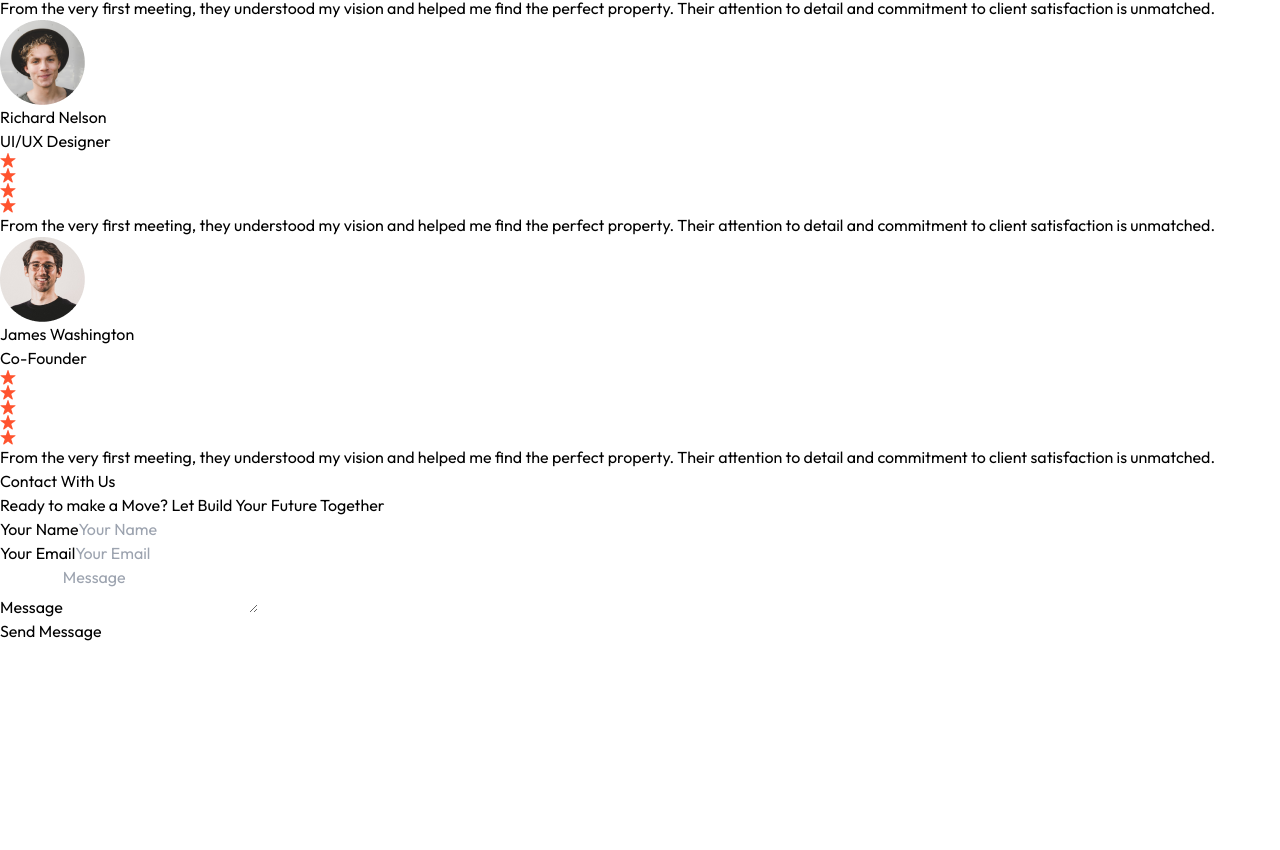
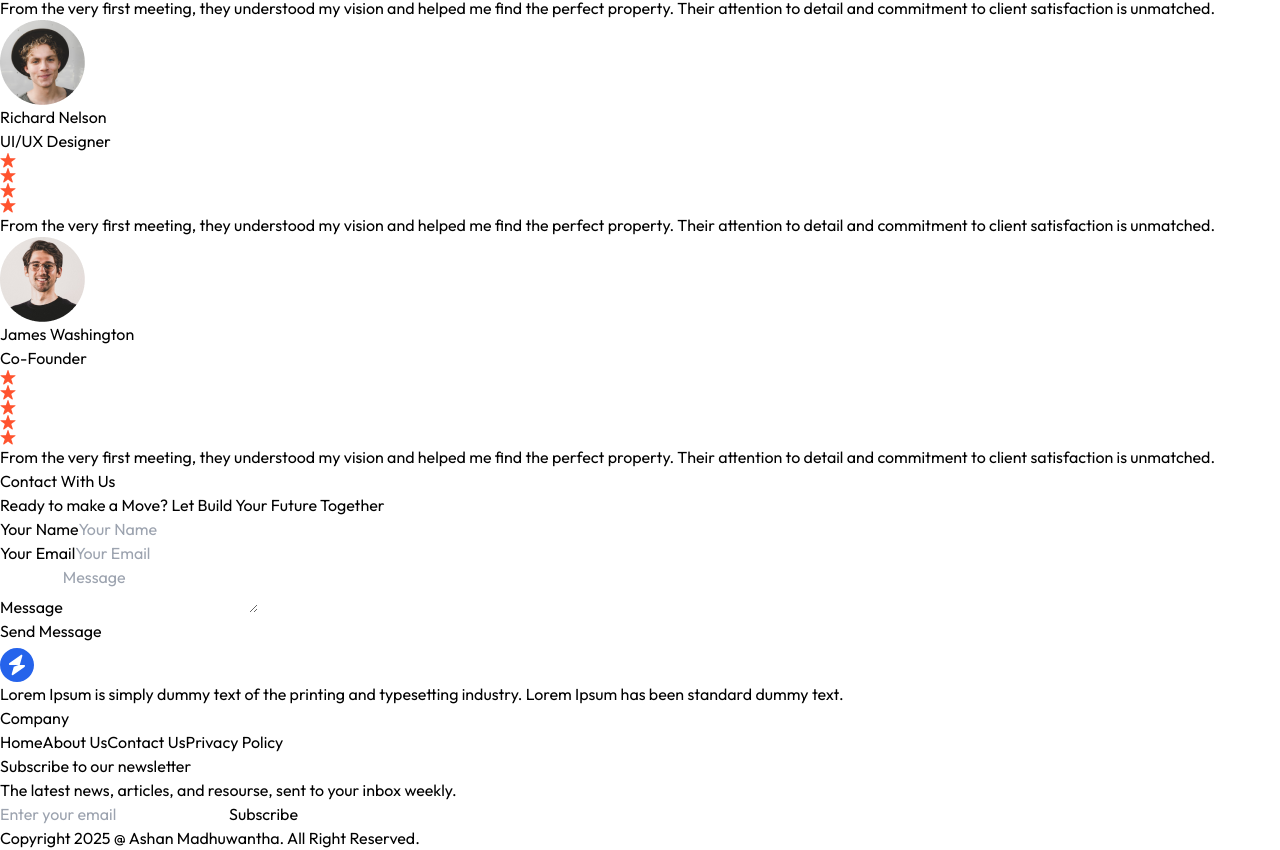
Before and after one commit to AshanMaduwantha/Real-Estate-Project, a React (Vite) app: page / in a window 1280 px wide. Shown: the part 6032-6882 px from the top of the page. Before the commit the page ends 6675 px from the top, so only its background shows below. Built offline with nearby package versions, Linux system fonts and the light colour scheme.

Commit message:
do some changes

```diff
--- a/package.json
+++ b/package.json
@@ -10,6 +10,7 @@
     "preview": "vite preview"
   },
   "dependencies": {
+    "framer-motion": "^11.18.0",
     "react": "^18.3.1",
     "react-dom": "^18.3.1",
     "react-toastify": "^11.0.3"
--- a/src/App.jsx
+++ b/src/App.jsx
@@ -6,6 +6,7 @@
 import Contact from './Components/Contact'
 import { ToastContainer } from 'react-toastify';
 import 'react-toastify/dist/ReactToastify.css';
+import Footer from './Components/Footer'
 
 const App = () => {
   return (
@@ -16,6 +17,7 @@
       <Projects />
       <Testimonails />
       <Contact />
+      <Footer />
     </div>
   )
 }
--- a/src/Components/About.jsx
+++ b/src/Components/About.jsx
@@ -1,9 +1,15 @@
 import React from 'react'
 import { assets} from '../assets/assets'
+import {motion} from 'framer-motion'
 
 function About() {
   return (
-    <div className='flex flex-col items-center justify-center container mx-auto p-14 md:px-20 lg:px-32 w-full overflow-hidden' id='About'>
+    <motion.div
+    initial={{opacity: 0, y:100}}
+    transition={{duration: 1}}
+    whileInView={{opacity: 1, y:0}}
+    viewport={{once: true}}
+    className='flex flex-col items-center justify-center container mx-auto p-14 md:px-20 lg:px-32 w-full overflow-hidden' id='About'>
         <h1 className='text-2xl sm:text-4xl font-bold mb-2'>About <span className='text-2xl sm:text-4xl font-bold mb-2'>Our Brand</span></h1>
         <p className='text-gray-500 max-w-80 text-center mb-8'>Passionate About Properties, Dedicated to Your Vision</p>
         <div className='flex flex-col md:flex-row items-center ma:items-start md:gap-20'>
@@ -32,7 +38,7 @@
             <button className='bg-blue-600 text-white px-8 py-2 rounded'>Learn More</button>
           </div>
         </div>
-    </div>
+    </motion.div>
   )
 }
 
--- a/src/Components/Contact.jsx
+++ b/src/Components/Contact.jsx
@@ -1,5 +1,6 @@
 import React from 'react'
 import { toast } from 'react-toastify';
+import {motion} from 'framer-motion'
 
 function Contact() {
 
@@ -31,7 +32,12 @@
     };
 
   return (
-    <div className='text-center p-6 py-20 lg:px-32 w-full overflow-hidden' id='Contact'>
+    <motion.div
+    initial={{ opacity: 0 }}
+    transition={{ duration: 1 }}
+    whileInView={{ opacity: 1, x: 0 }}
+    viewport={{ once: true }}
+    className='text-center p-6 py-20 lg:px-32 w-full overflow-hidden' id='Contact'>
         <h1 className='text-center text-2xl sm:text-4xl font-bold mb-2'>Contact <span className='text-2xl sm:text-4xl font-bold mb-2'>With Us</span></h1>
         <p className='text-center text-gray-500 mb-12 max-w-80 mx-auto'>Ready to make a Move? Let Build Your Future Together</p>
 
@@ -53,7 +59,7 @@
         <button className='bg-blue-600 text-white py-2 px-12 mb-10 rounded'>{result ? result : "Send Message"}</button>
     </form>
 
-    </div>
+    </motion.div>
   )
 }
 
--- /dev/null
+++ b/src/Components/Footer.jsx
@@ -0,0 +1,37 @@
+import React from 'react'
+import {assets} from '../assets/assets'
+
+function Footer() {
+  return (
+    <div className='pt-10 px-4 md:px-10 lg:px-32 bg-gray-900 w-full overflow-hidden' id='Footer'>
+        <div className='container mx-auto flex flex-col md:flex-row justify-between items-start'>
+            <div className='w-full md:w-1/3 mb-8 md:mb-0'>
+                <img src={assets.logo_dark} alt=''/>
+                <p className='text-gray-400 mt-4'>Lorem Ipsum is simply dummy text of the printing and typesetting industry. Lorem Ipsum has been standard dummy text.</p>
+            </div>
+            <div className='w-full md:w-1/5 mb-8 md:mb-0'>
+                <h3 className='text-white text-lg font-bold mb-4'>Company</h3>
+                <ul className='flex flex-col gap-2 text-gray-500'>
+                    <a href='#Header' className='hover:text-white'>Home</a>
+                    <a href='#About' className='hover:text-white'>About Us</a>
+                    <a href='#Contact' className='hover:text-white'>Contact Us</a>
+                    <a href='#H' className='hover:text-white'>Privacy Policy</a>
+                </ul>
+            </div>
+            <div className='w-full md:w-1/3'>
+            <h3 className='text-white text-lg font-bold mb-4'>Subscribe to our newsletter</h3>
+            <p className='text-gray-400 mb-4 max-w-80'>The latest news, articles, and resourse, sent to your inbox weekly.</p>
+                <div className='flex gap-2'>
+                    <input type='email' placeholder='Enter your email' className='p-2 rounded bg-gray-800 text-gray-400 border border-gray-700 focus:outline-none w-full md:w-auto'/>
+                    <button className='py-2 px-4 rounded bg-blue-500 text-white'>Subscribe</button>
+                </div>
+            </div>
+        </div>
+        <div className='border-t border-gray-700 mt-8 py-4 mt-10 text-gray-500 text-center'>
+            Copyright 2025 @ Ashan Madhuwantha. All Right Reserved.
+        </div>
+    </div>
+  )
+}
+
+export default Footer
--- a/src/Components/Header.jsx
+++ b/src/Components/Header.jsx
@@ -1,17 +1,23 @@
 import React from 'react'
 import Navbar from './Navbar'
+import {motion} from "framer-motion"
 
 function Header() {
   return (
     <div className='min-h-screen mb-4 bg-cover bg-center flex items-center w-full overflow-hidden' style={{backgroundImage: "url('/header_img.png')"}} id='Header'>
       <Navbar />
-      <div className='container text-center mx-auto py-4 px-6 md:px-20 lg:px-32 text-white'>
+      <motion.div
+      initial={{ opacity: 0, y:100 }}
+      transition={{ duration: 1.5 }}
+      whileInView={{ opacity: 1, y:0 }}
+      viewport={{once: true}}
+      className='container text-center mx-auto py-4 px-6 md:px-20 lg:px-32 text-white'>
         <h2 className='text-5xl sm:text-6xl md:text-[82px] inline-block max-w-3xl font-bold pt-20'>Explore homes that fit your dreams</h2>
         <div className='space-x-4 mt-12'>
           <a href="#Projects" className='border border-white px-8 py-3 rounded'>Projects</a>
           <a href="#Contact" className='bg-blue-500 px-8 py-3 rounded'>Contact Us</a>
         </div>
-       </div>
+       </motion.div>
     </div>
   )
 }
--- a/src/Components/Projects.jsx
+++ b/src/Components/Projects.jsx
@@ -1,6 +1,6 @@
 import React, {useEffect, useState} from 'react'
 import {assets, projectsData} from '../assets/assets'
-
+import {motion} from 'framer-motion'
 
 function Projects() {
 
@@ -30,7 +30,12 @@
     }
 
   return (
-    <div className='container mx-auto py-4 pt-20 px-6 md:px-20 lg:px-32 my-20 w-full overflow-hidden' id='Projects'>
+    <motion.div
+    initial={{opacity:0, x:-200}}
+    transition={{duration:1}}
+    whileInView={{opacity:1, x:0}}
+    viewport={{once:true}}
+    className='container mx-auto py-4 pt-20 px-6 md:px-20 lg:px-32 my-20 w-full overflow-hidden' id='Projects'>
         <h1 className='text-center text-2xl sm:text-4xl font-bold mb-2'>Projects <span className='text-2xl sm:text-4xl font-bold mb-2'>Completed</span></h1>
         <p className='text-center text-gray-500 mb-8 max-w-80 mx-auto'>Crafting Spaces, Building Legacies-Explore Our Portfolio</p>
 
@@ -67,7 +72,7 @@
             </div>
         </div>
 
-    </div>
+    </motion.div>
   )
 }
 
--- a/src/Components/Testimonails.jsx
+++ b/src/Components/Testimonails.jsx
@@ -1,10 +1,16 @@
 import React from 'react'
 import { assets, testimonialsData } from '../assets/assets'
+import {motion} from 'framer-motion'
 
 
 function Testimonails() {
   return (
-    <div className='container mx-auto py-10 lg:px-32 w-full overflow-hidden' id='Testimonails'>
+    <motion.div
+    initial={{opacity: 0, x:100}}
+    transition={{duration: 1}}
+    whileInView={{opacity: 1, x:0}}
+    viewport={{once: true}}
+    className='container mx-auto py-10 lg:px-32 w-full overflow-hidden' id='Testimonails'>
          <h1 className='text-center text-2xl sm:text-4xl font-bold mb-2'>Customer <span className='text-2xl sm:text-4xl font-bold mb-2'>Testimonials</span></h1>
          <p className='text-center text-gray-500 mb-12 max-w-80 mx-auto'>Real Stories from Those Who Found Home with Us</p>
 
@@ -24,7 +30,7 @@
         ))}
     </div>
 
-    </div>
+    </motion.div>
   )
 }
 
```
Also changed, not shown: 1 other file (tests, documents, lock files or other folders).
